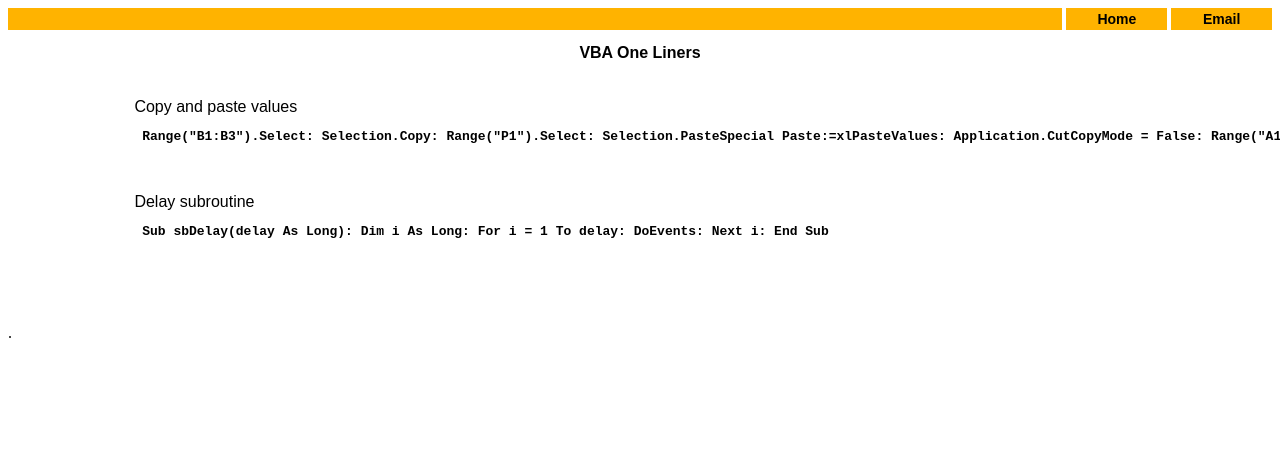
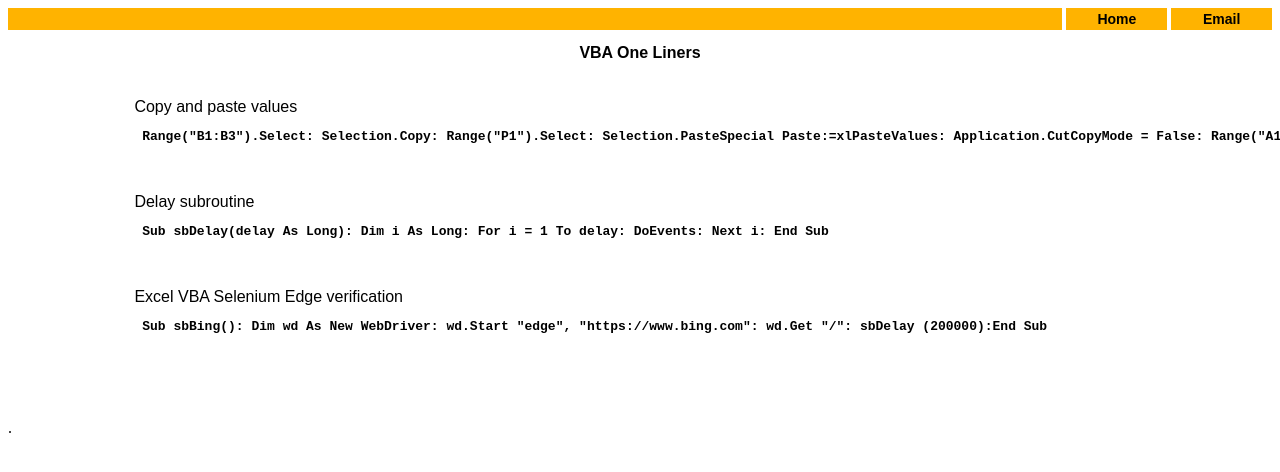
Before and after one commit to DaveTallett26/davetallett26.github.io, a Jekyll site: the page SOOneLiners.html, which Jekyll copies as it is, in a window 1280 px wide. Shown: the top 472 px of the page. Built offline with Jekyll 4.4.1, drawn with Linux system fonts in a browser that asks for light colours.

Commit message:
selenium

```diff
--- a/SOOneLiners.html
+++ b/SOOneLiners.html
@@ -24,6 +24,10 @@ Copy and paste values
 Delay subroutine
 <b><pre> Sub sbDelay(delay As Long): Dim i As Long: For i = 1 To delay: DoEvents: Next i: End Sub</pre></b>
 <br/><br/>
+Excel VBA Selenium Edge verification
+<b><pre> Sub sbBing(): Dim wd As New WebDriver: wd.Start "edge", "https://www.bing.com": wd.Get "/": sbDelay (200000):End Sub
+</pre></b>
+<br/><br/>
 </div>
 <br/>
 <br/>
```
